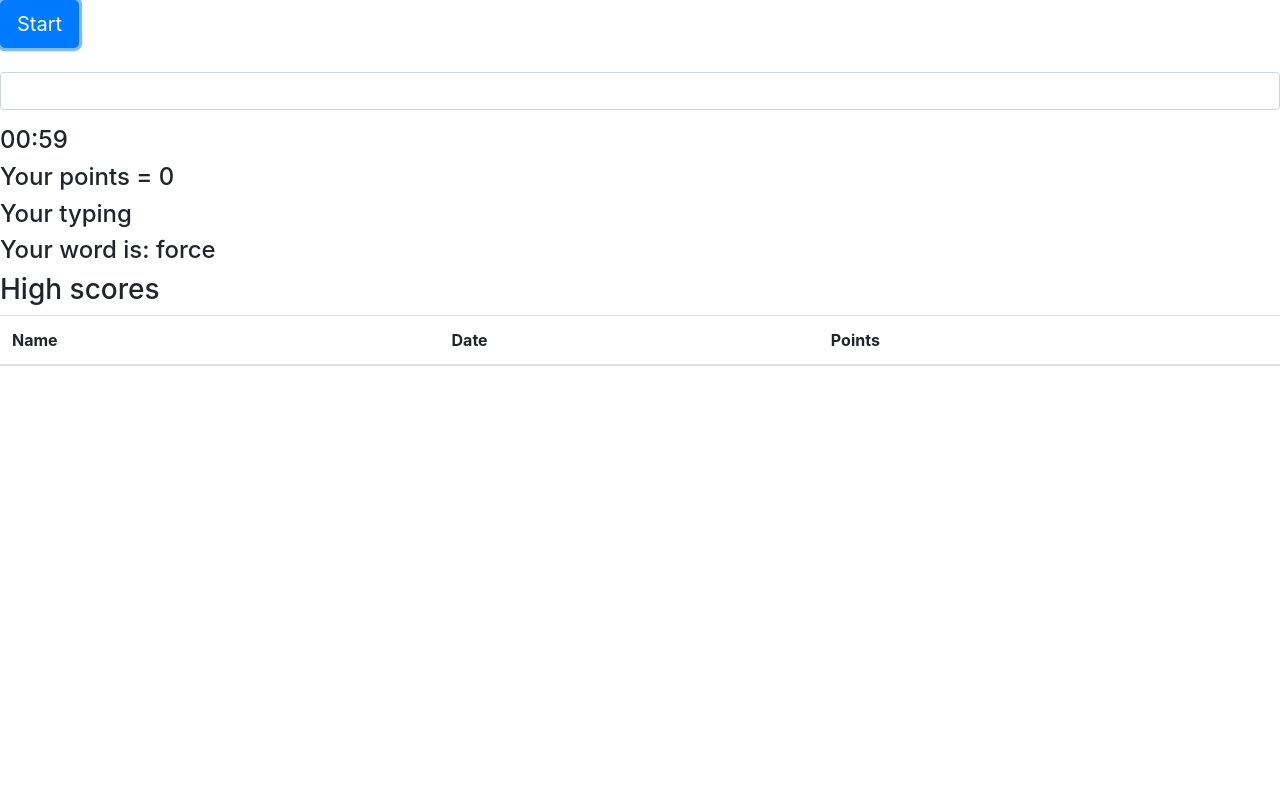
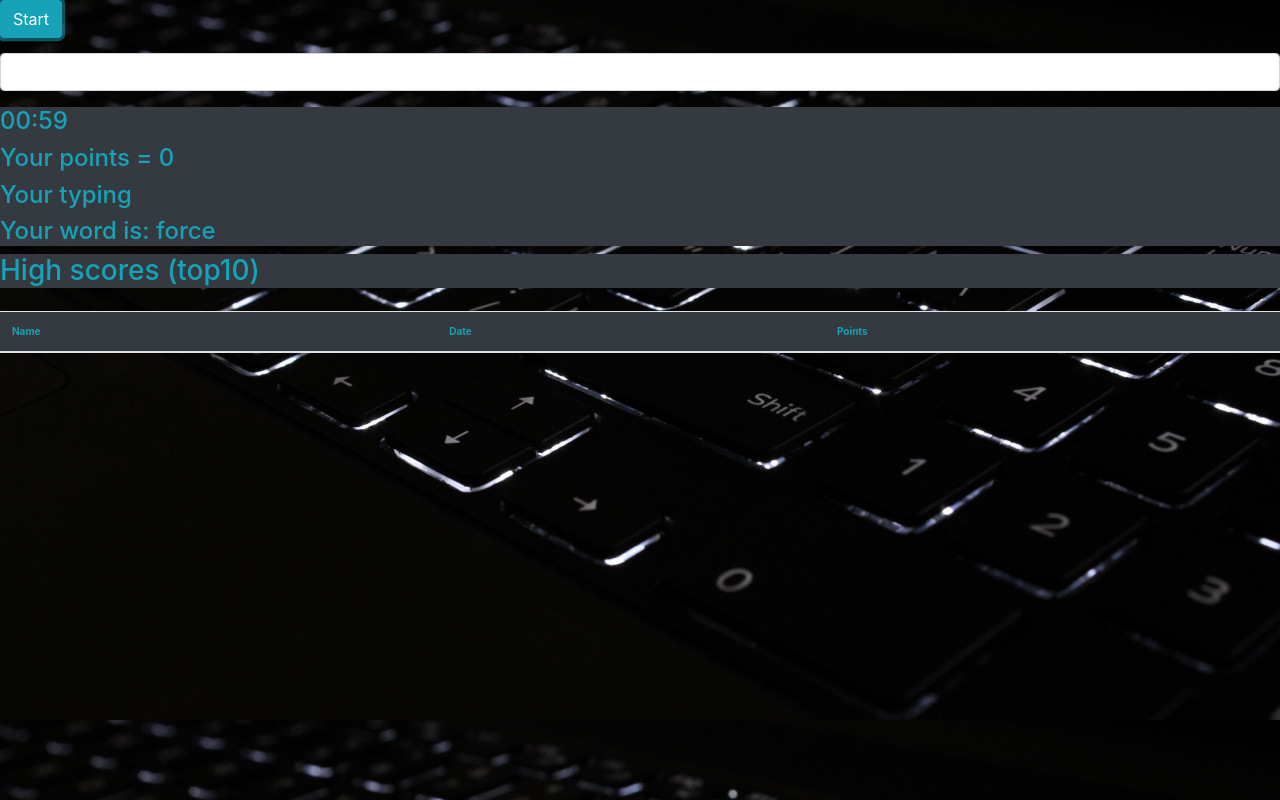
Before and after one commit to CptGrave/Key-Sequence-Challenge, a plain HTML site: page index.html in a window 1280 px wide. Both pictures are taken after a click on the button "Start". Drawn offline with nearby package versions, Linux system fonts and the light colour scheme.

Commit message:
add styling and few fixes

```diff
--- a/index.html
+++ b/index.html
@@ -13,30 +13,33 @@
 <body>
     <audio id = "audio" src = "pointplus.wav"></audio>
 
-    <button id="start" type="button" class="btn btn-primary btn-lg">Start</button>
+    <button id="start" type="button" class="btn btn-info">Start</button>
 
     <br><br>
+    <h5 id="info" class="text-info bg-dark">This game is testing your speed at typing. In form below, please write your nick so you can be put into high scores table. After clicking start you will have one minute to type as much correct words as you can. Point is given only when your typing is matched with your word. Good luck!<h5>
     <form>
       <div class="mb-3" data-template="playerName">
-        <input id = "playerName" type="text" class="form-control">
+        <input id="playerName" type="text" class="form-control">
       </div>
     </form>
+    <div class="text-info bg-dark">
+    <h4 id="yourTime" >01:00</h4>
 
-    <h4 id="yourTime">01:00</h4>
+    <h4 id="points" >Your points = 0</h4>
 
-    <h4 id="points">Your points = 0</h4>
-
-    <h4 id="typing">Your typing</h4>
+    <h4 id="typing" >Your typing</h4>
 
     <h4 id="yourWord">Your word is: </h4>
+    </div>
 
-    <h3>High scores</h3>
+    <h3 class="text-info bg-dark">High scores (top10)</h3>
+    <br>
     <table id="highScores" class="table">
       <thead>
         <tr>
-          <th>Name</th>
-          <th>Date</th>
-          <th>Points</th>
+          <th class="text-info bg-dark">Name</th>
+          <th class="text-info bg-dark">Date</th>
+          <th class="text-info bg-dark">Points</th>
         </tr>
       </thead>
 
--- a/script.js
+++ b/script.js
@@ -8,8 +8,8 @@ var time = document.querySelector("#yourTime");
 var gameStarted = false;
 var yourWord = getRandomWord();
 const LOCAL_STORAGE_HIGHSCORE_KEY = "HIGH_SCORES";
-const playerNameForm = document.querySelector("#playerName");
-var playerName
+var playerNameForm = document.querySelector("#playerName");
+var playerName;
 
 // Getting random word
 function getRandomWord(){
@@ -20,7 +20,7 @@ function getRandomWord(){
   }
 
   return words[getRandomInt(0, words.length)];
-}
+};
 
 // Pushing letters to array
 renderHighScores();
@@ -43,21 +43,22 @@ window.addEventListener('keyup', (e) => {
 function gameStart() {
   word.textContent = "Your word is: " + yourWord;
 
-  if (gameStarted === false) {
+  if (gameStarted === false ) {
     timeStart();
     saveName();
+    hideInfo();
 
 
   }
 
   gameStarted = true;
-}
+};
 
 // Clock cleaning
 function ClearAllIntervals() {
   for (var i = 1; i < 99999; i++)
     window.clearInterval(i);
-}
+};
 
 // Clock
 function startTimer(duration, display) {
@@ -74,13 +75,14 @@ function startTimer(duration, display) {
     if (display.textContent === "00:00") {
       gameStop();
       ClearAllIntervals();
+      display.textContent = "01:00"
     }
 
     if (--timer < 0) {
       timer = duration;
     }
   }, 1000);
-}
+};
 
 function timeStart () {
   var oneMinute = 60 * 1,
@@ -96,8 +98,9 @@ function gameStop() {
   document.querySelector("#points").textContent = "Your points = ";
   addHighScore({ name: playerName, points });
   renderHighScores();
+  showInfo();
   points = 0;
-}
+};
 
 function addHighScore({ name, points }) {
   // Read from local storage
@@ -109,7 +112,7 @@ function addHighScore({ name, points }) {
 
   // Save to local storage
   localStorage.setItem(LOCAL_STORAGE_HIGHSCORE_KEY, JSON.stringify(highScores));
-}
+};
 
 function getHighScores() {
   const highScores = JSON.parse(localStorage.getItem(LOCAL_STORAGE_HIGHSCORE_KEY)) || [];
@@ -117,7 +120,7 @@ function getHighScores() {
     highScore.date = new Date(highScore.date);
     return highScore;
   })
-}
+};
 
 function renderHighScores() {
   const tableNode = document.querySelector("#highScores tbody");
@@ -127,30 +130,38 @@ function renderHighScores() {
   getHighScores().forEach(highScore => {
     tableNode.appendChild(
       htmlToElements(`<tr>
-        <td>${highScore.name}</td>
-        <td>${highScore.date.toISOString().split('T')[0]}</td>
-        <td>${highScore.points}</td>
+        <td class="text-info bg-dark">${highScore.name}</td>
+        <td class="text-info bg-dark">${highScore.date.toISOString().split('T')[0]}</td>
+        <td class="text-info bg-dark">${highScore.points}</td>
         </tr>`
       ))
   })
-}
+};
 
 function resetHighScores() {
   localStorage.removeItem(LOCAL_STORAGE_HIGHSCORE_KEY);
   renderHighScores();
-}
+};
 
 function htmlToElements(html) {
   var template = document.createElement('template');
   template.innerHTML = html;
   return template.content.firstChild;
-}
+};
 
 function saveName() {
   if (gameStarted) {
     return
   }
   playerName = playerNameForm.value;
-}
+};
+
+function hideInfo() {
+  document.querySelector("#info").classList.add("d-none");
+};
+function showInfo() {
+  document.querySelector("#info").classList.remove("d-none");
+};
+
 
 start.addEventListener("click", gameStart);
--- a/style.css
+++ b/style.css
@@ -0,0 +1,9 @@
+
+
+body {
+
+    font-size: 10px;
+    background: url('./background.jpg');
+    background-size: cover;
+
+}
```
Also changed, not shown: background.jpg (added), 1 other file.
